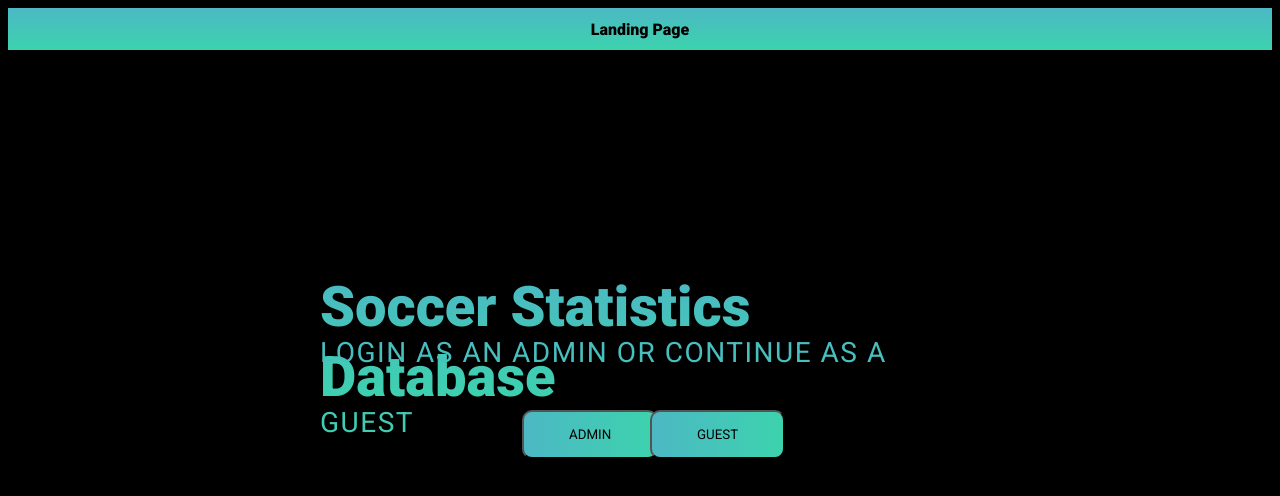
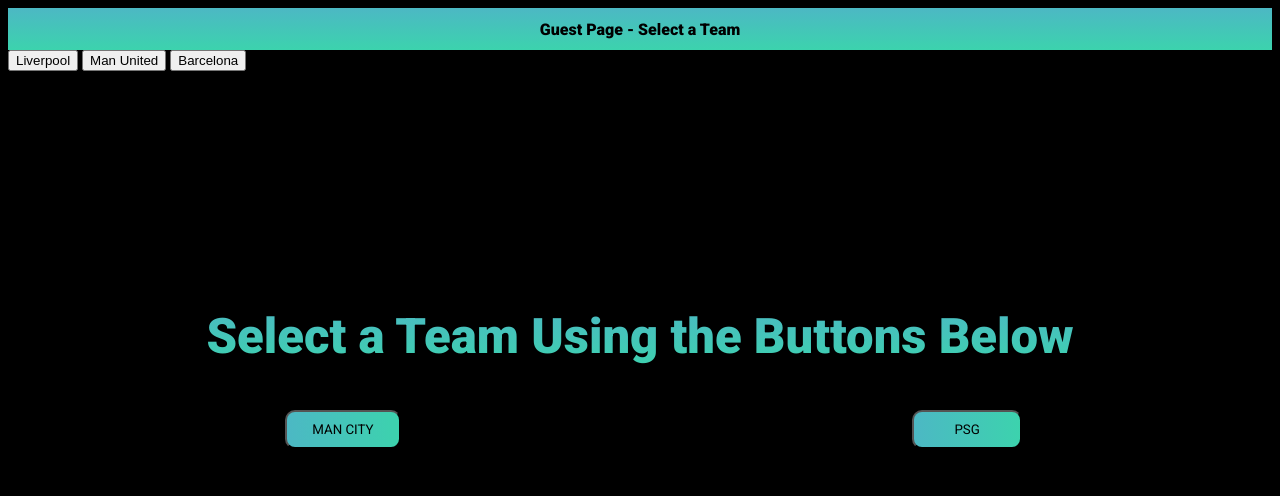
Before and after one commit to neel10i/soccerstatsproject2, a Flask app: page / in a window 1280 px wide. Shown: the top 496 px of the page. Run offline with Flask 2, Linux system fonts and the light colour scheme; parts of the project's set-up code (start-up, migrations or seed data) failed here and were passed over; some libraries are stand-ins or nearby versions.

Commit message:
Update index.html

```diff
--- a/myapplication/templates/index.html
+++ b/myapplication/templates/index.html
@@ -3,29 +3,32 @@
 <head>
 
     <!-- setting the required refereneces and stylesheets -->
-    <link rel="stylesheet" href="static\main.css?<?php echo date('l jS \of F Y h:i:s A'); ?>">
+    <link rel="stylesheet" href="static\guest.css?<?php echo date('l jS \of F Y h:i:s A'); ?>">
     <link rel="preconnect" href="https://fonts.googleapis.com">
     <link rel="preconnect" href="https://fonts.gstatic.com" crossorigin>
     <link href="https://fonts.googleapis.com/css2?family=Roboto:wght@400;500;900&display=swap" rel="stylesheet">
+    <meta name="viewport" content="width=device-width, initial-scale=1.0">
 
-    <meta name="viewport" content="width=device-width, initial-scale=1.0">
 </head>
 <body>
 
     <!-- creating a class called header which contains a h1 tag-->
     <div class="header">
-        <h1>Landing Page</h1>
+        <h1>Guest Page - Select a Team</h1>
     </div>
 
-    <!-- form which contains the method post and route /,  with two buttons which are submit types-->
-    <form method="post" action="/">
-        <input type="submit" class="admin-button" value="Admin" name="Admin"/>
-        <input type="submit" class="guest-button" value="Guest" name="Guest"/>
+    <!-- h1 tag -->
+    <h1 class="text1">Select a Team Using the Buttons Below </h1>
+
+    <!-- creating a form with the method post and route guest-->
+    <!-- contains five different buttons which are of type submit -->
+    <form method="post" action="/guest">
+        <input type="submit" class="mc-button" value="Man City" name="Man City"/>
+        <input type="submit" class="lp-button" value="Liverpool" name="Liverpool"/>
+        <input type="submit" class="psg-button" value="PSG" name="PSG"/>
+        <input type="submit" class="mu-button" value="Man United" name="Man United"/>
+        <input type="submit" class="fcb-button" value="Barcelona" name="Barcelona"/>
     </form>
-
-    <!-- h1 and p tag which are description based tags -->
-    <h1 class="text1">Soccer Statistics Database</h1>
-    <p1 class="paragraph">LOGIN AS AN ADMIN OR CONTINUE AS A GUEST</p1>
 
 </body>
 </html>
```
